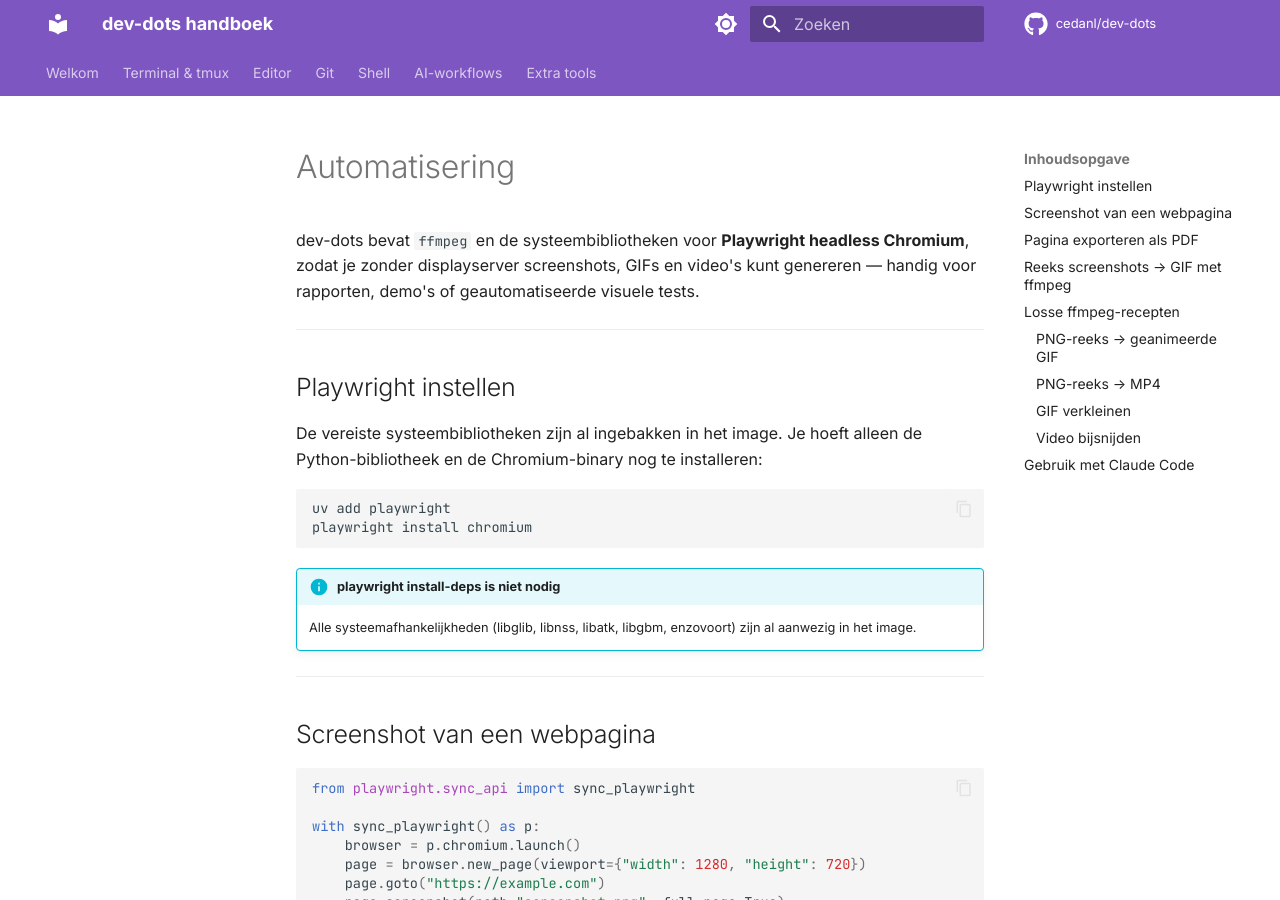
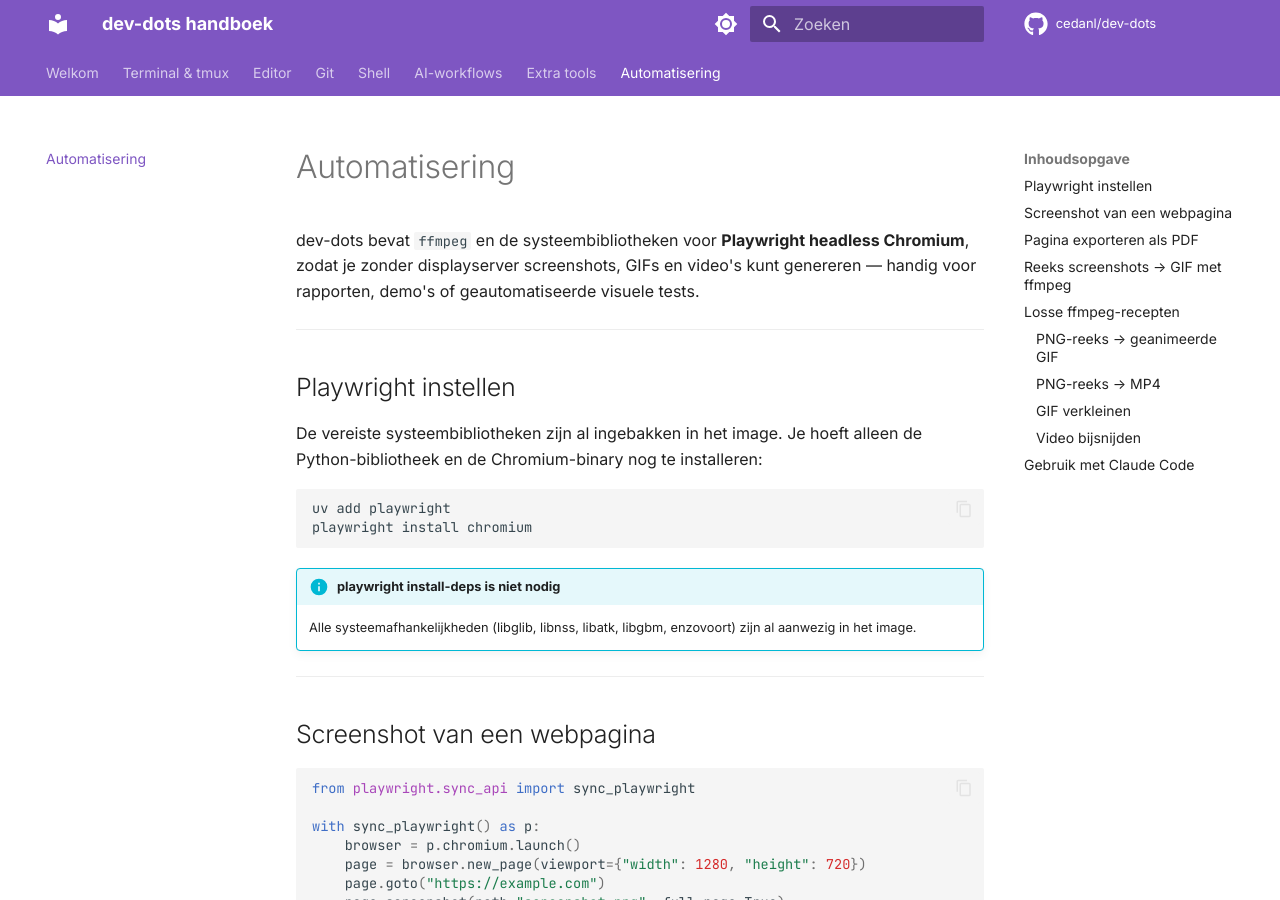
Before and after one commit to cedanl/dev-dots, an MkDocs documentation site: the page built from docs/automatisering.md, in a window 1280 px wide and 900 px high. Built offline with MkDocs 1.6.1 and Material for MkDocs 9.7.7, drawn with Linux system fonts in a browser that asks for light colours; comment, search, counter and statistics services are not loaded.

Commit message:
docs: add Automatisering to mkdocs nav

```diff
--- a/mkdocs.yml
+++ b/mkdocs.yml
@@ -46,6 +46,7 @@ nav:
   - Shell: shell.md
   - AI-workflows: ai.md
   - Extra tools: tools.md
+  - Automatisering: automatisering.md
 
 markdown_extensions:
   - tables
```
